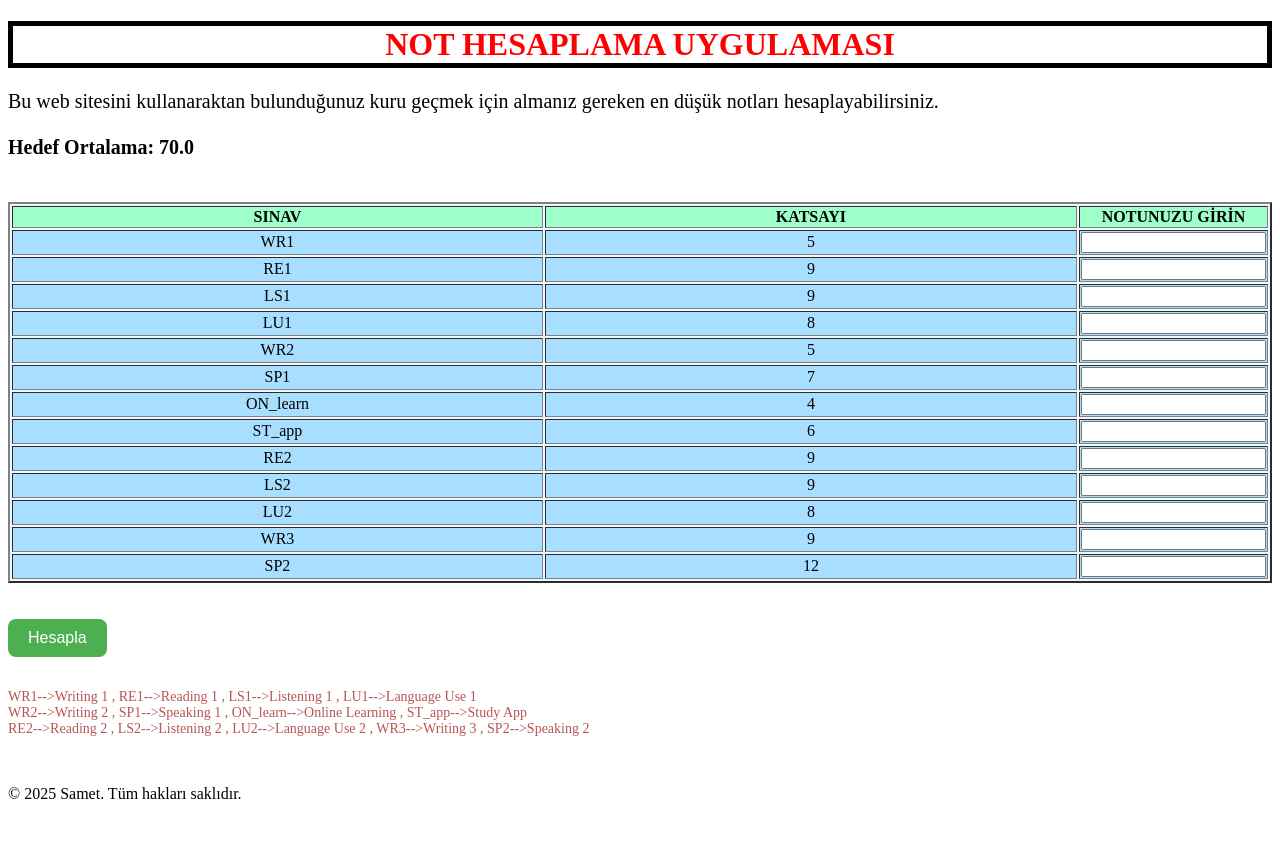
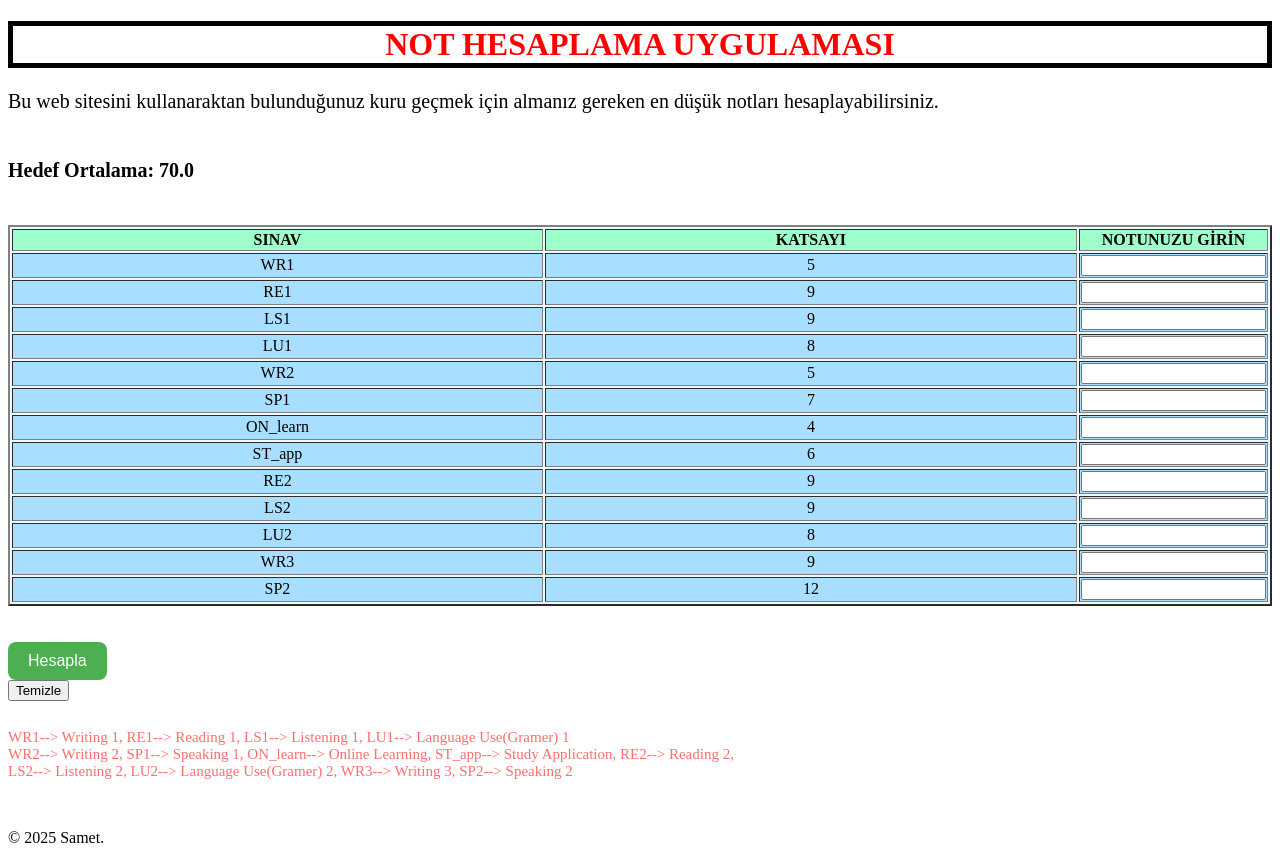
Before and after one commit to Samet4216/BtuHazirlik, a Flask app: page / in a window 1280 px wide. Before the commit the page ends 799 px from the top, so only its background shows below. Run offline with Flask 3, Linux system fonts and the light colour scheme.

Commit message:
reset button added

```diff
--- a/app.py
+++ b/app.py
@@ -11,8 +11,12 @@ HEDEF_ORTALAMA = 70.0  # Geçmek için gereken hedef ortalama
 
 @app.route('/')
 def index():
-    # Ana sayfayı yüklerken hedef ortalamayı da gönderiyoruz
     return render_template('index.html', hedef_ortalama=HEDEF_ORTALAMA, girilen_notlar={})
+
+@app.route('/reset', methods=['POST'])
+def reset():
+    # Temizle butonuna basıldığında formu sıfırlar.
+    return render_template('index.html', hedef_ortalama=HEDEF_ORTALAMA, girilen_notlar={}, hatalar=[], sonuc_mesaji="", kalan_ders_bilgisi="")
 
 @app.route('/hesapla', methods=['POST'])
 def hesapla():
@@ -56,7 +60,7 @@ def hesapla():
                                sonuc_mesaji="",
                                kalan_ders_bilgisi="")
 
-    # --- Hesaplama Mantığı ---
+    # --- Hesaplama İşlemi ---
     sonuc_mesaji = ""
     kalan_ders_bilgisi = ""
 
@@ -83,23 +87,18 @@ def hesapla():
 
             if kalan_derslerden_gereken_ortalama_not > 100:
                 kalan_ders_bilgisi += f"maalesef {HEDEF_ORTALAMA:.2f} ortalamasına ulaşmanız artık mümkün değil (kalan derslerden ortalama {kalan_derslerden_gereken_ortalama_not:.2f} almanız gerekiyor)."
-            elif kalan_derslerden_gereken_ortalama_not < 0: # <= 0 yerine < 0 daha mantıklı olabilir, 0 da bir hedef olabilir.
+            elif kalan_derslerden_gereken_ortalama_not < 0:
                 kalan_ders_bilgisi += f"{HEDEF_ORTALAMA:.2f} ortalamasına ulaşmak için ek puana ihtiyacınız yok, hatta 0 alsanız bile geçiyorsunuz. Mevcut durumunuz iyi!"
                 if mevcut_toplam_katsayi > 0:
                      mevcut_ortalama_sadece_girilenler = mevcut_toplam_puan_carpi_katsayi / mevcut_toplam_katsayi
                      kalan_ders_bilgisi += f" (Sadece girilen derslerinizin ortalaması: {mevcut_ortalama_sadece_girilenler:.2f})"
             else: # 0 <= gereken_not <= 100 durumu
-                kalan_ders_bilgisi += f"{HEDEF_ORTALAMA:.2f} ortalamasına ulaşmak için her birinden en az {kalan_derslerden_gereken_ortalama_not:.2f} puan almanız gerekmektedir."
+                kalan_ders_bilgisi += f"{HEDEF_ORTALAMA:.2f} ortalamasına ulaşmak için her birinden ortalama en az {kalan_derslerden_gereken_ortalama_not:.2f} almanız gerekmektedir."
         else:
-            # Bu durumun oluşmaması gerekir eğer kalan_ders_sayisi > 0 ise,
-            # ama bir güvenlik önlemi olarak eklenebilir.
             kalan_ders_bilgisi = "Hesaplama için kalan ders katsayısı bulunamadı."
 
     # Eğer hiç not girilmemişse (tüm inputlar boşsa) özel bir hata mesajı verelim.
-    # Bu kontrolü en sona aldım ki, eğer hatalı girişler varsa onlar öncelikli olsun.
-    # `mevcut_toplam_katsayi == 0` kontrolü, tüm girilen notların geçersiz olduğu durumu da kapsar.
     # `kalan_ders_sayisi == len(SINAVLAR_VE_KATSAYILARI)` tüm derslerin boş bırakıldığını gösterir.
-    # `not any(g.strip() for g in girilen_notlar_form_icin.values() if g)` daha sağlam bir boşluk kontrolü.
 
     all_inputs_empty_or_whitespace = True
     for value in girilen_notlar_form_icin.values():
@@ -121,7 +120,7 @@ def hesapla():
                            kalan_ders_bilgisi=kalan_ders_bilgisi,
                            girilen_notlar=girilen_notlar_form_icin,
                            hedef_ortalama=HEDEF_ORTALAMA,
-                           hatalar=hatalar) # Hataları her zaman gönderelim, boş olsa bile sorun olmaz
+                           hatalar=hatalar)
 
 if __name__ == '__main__':
     app.run(debug=True)
--- a/templates/index.html
+++ b/templates/index.html
@@ -1,5 +1,6 @@
 <!DOCTYPE html>
 <html>
+
 <head>
     <title>Hazırlık Not Hesaplama Uygulaması</title>
     <meta charset="utf-8">
@@ -7,6 +8,7 @@
     <meta name="author" content="konyalı">
     <link rel="stylesheet" href="{{ url_for('static', filename='style.css') }}">
 </head>
+
 <body>
     <h1 style="border: 5px solid black;text-align: center;color: red;">
         NOT HESAPLAMA UYGULAMASI
@@ -14,42 +16,109 @@
     <p style="font-size: 20px;font-weight: 200;">
         Bu web sitesini kullanaraktan bulunduğunuz kuru geçmek için almanız gereken en düşük notları hesaplayabilirsiniz.<br>
         <br>
-            <strong style="marker: none;">Hedef Ortalama: {{ hedef_ortalama if hedef_ortalama else 70 }}</strong> <!-- Python'dan gelmezse varsayılan gösterir -->
+        <br>
+        <strong style="marker: none;">Hedef Ortalama: {{ hedef_ortalama if hedef_ortalama else 70 }}</strong>
         <br><br>
     </p>
     <form method="POST" action="/hesapla">
         <table border="2">
-                <thead><tr class="first"><th>SINAV</th><th>KATSAYI</th><th>NOTUNUZU GİRİN</th></tr></thead>
+            <thead>
+                <tr class="first">
+                    <th>SINAV</th>
+                    <th>KATSAYI</th>
+                    <th>NOTUNUZU GİRİN</th>
+                </tr>
+            </thead>
             <tbody>
-                    <tr><td>WR1</td><td class="kare">5</td><td><input type="text" name="wr1_not" value="{{ girilen_notlar.wr1_not if girilen_notlar else '' }}"></td></tr>
-                    <tr><td>RE1</td><td class="kare">9</td><td><input type="text" name="re1_not" value="{{ girilen_notlar.re1_not if girilen_notlar else '' }}"></td></tr>
-                    <tr><td>LS1</td><td class="kare">9</td><td><input type="text" name="ls1_not" value="{{ girilen_notlar.ls1_not if girilen_notlar else '' }}"></td></tr>
-                    <tr><td>LU1</td><td class="kare">8</td><td><input type="text" name="lu1_not" value="{{ girilen_notlar.lu1_not if girilen_notlar else '' }}"></td></tr>
-                    <tr><td>WR2</td><td class="kare">5</td><td><input type="text" name="wr2_not" value="{{ girilen_notlar.wr2_not if girilen_notlar else '' }}"></td></tr>
-                    <tr><td>SP1</td><td class="kare">7</td><td><input type="text" name="sp1_not" value="{{ girilen_notlar.sp1_not if girilen_notlar else '' }}"></td></tr>
-                    <tr><td>ON_learn</td><td class="kare">4</td><td><input type="text" name="on_not" value="{{ girilen_notlar.on_not if girilen_notlar else '' }}"></td></tr>
-                    <tr><td>ST_app</td><td class="kare">6</td><td><input type="text" name="st_not" value="{{ girilen_notlar.st_not if girilen_notlar else '' }}"></td></tr>
-                    <tr><td>RE2</td><td class="kare">9</td><td><input type="text" name="re2_not" value="{{ girilen_notlar.re2_not if girilen_notlar else '' }}"></td></tr>
-                    <tr><td>LS2</td><td class="kare">9</td><td><input type="text" name="ls2_not" value="{{ girilen_notlar.ls2_not if girilen_notlar else '' }}"></td></tr>
-                    <tr><td>LU2</td><td class="kare">8</td><td><input type="text" name="lu2_not" value="{{ girilen_notlar.lu2_not if girilen_notlar else '' }}"></td></tr>
-                    <tr><td>WR3</td><td class="kare">9</td><td><input type="text" name="wr3_not" value="{{ girilen_notlar.wr3_not if girilen_notlar else '' }}"></td></tr>
-                    <tr><td>SP2</td><td class="kare">12</td><td><input type="text" name="sp2_not" value="{{ girilen_notlar.sp2_not if girilen_notlar else '' }}"></td></tr>
+                <tr>
+                    <td>WR1</td>
+                    <td class="kare">5</td>
+                    <td><input type="text" name="wr1_not" value="{{ girilen_notlar.wr1_not if girilen_notlar else '' }}"></td>
+                </tr>
+                <tr>
+                    <td>RE1</td>
+                    <td class="kare">9</td>
+                    <td><input type="text" name="re1_not" value="{{ girilen_notlar.re1_not if girilen_notlar else '' }}"></td>
+                </tr>
+                <tr>
+                    <td>LS1</td>
+                    <td class="kare">9</td>
+                    <td><input type="text" name="ls1_not" value="{{ girilen_notlar.ls1_not if girilen_notlar else '' }}"></td>
+                </tr>
+                <tr>
+                    <td>LU1</td>
+                    <td class="kare">8</td>
+                    <td><input type="text" name="lu1_not" value="{{ girilen_notlar.lu1_not if girilen_notlar else '' }}"></td>
+                </tr>
+                <tr>
+                    <td>WR2</td>
+                    <td class="kare">5</td>
+                    <td><input type="text" name="wr2_not" value="{{ girilen_notlar.wr2_not if girilen_notlar else '' }}"></td>
+                </tr>
+                <tr>
+                    <td>SP1</td>
+                    <td class="kare">7</td>
+                    <td><input type="text" name="sp1_not" value="{{ girilen_notlar.sp1_not if girilen_notlar else '' }}"></td>
+                </tr>
+                <tr>
+                    <td>ON_learn</td>
+                    <td class="kare">4</td>
+                    <td><input type="text" name="on_not" value="{{ girilen_notlar.on_not if girilen_notlar else '' }}"></td>
+                </tr>
+                <tr>
+                    <td>ST_app</td>
+                    <td class="kare">6</td>
+                    <td><input type="text" name="st_not" value="{{ girilen_notlar.st_not if girilen_notlar else '' }}"></td>
+                </tr>
+                <tr>
+                    <td>RE2</td>
+                    <td class="kare">9</td>
+                    <td><input type="text" name="re2_not" value="{{ girilen_notlar.re2_not if girilen_notlar else '' }}"></td>
+                </tr>
+                <tr>
+                    <td>LS2</td>
+                    <td class="kare">9</td>
+                    <td><input type="text" name="ls2_not" value="{{ girilen_notlar.ls2_not if girilen_notlar else '' }}"></td>
+                </tr>
+                <tr>
+                    <td>LU2</td>
+                    <td class="kare">8</td>
+                    <td><input type="text" name="lu2_not" value="{{ girilen_notlar.lu2_not if girilen_notlar else '' }}"></td>
+                </tr>
+                <tr>
+                    <td>WR3</td>
+                    <td class="kare">9</td>
+                    <td><input type="text" name="wr3_not" value="{{ girilen_notlar.wr3_not if girilen_notlar else '' }}"></td>
+                </tr>
+                <tr>
+                    <td>SP2</td>
+                    <td class="kare">12</td>
+                    <td><input type="text" name="sp2_not" value="{{ girilen_notlar.sp2_not if girilen_notlar else '' }}"></td>
+                </tr>
             </tbody>
         </table>
         <br>
         <br>
+        <div class="buttonContainer">
             <button type="submit" class="benimButon">Hesapla</button>
-            <br><br>
-            <p style="font-size: 14px; font-weight: 100; color: rgb(184, 85, 85); white-space: normal;">
-                WR1-->Writing 1  ,  RE1-->Reading 1  ,  LS1-->Listening 1  ,  LU1-->Language Use 1 <br>
-                WR2-->Writing 2  ,  SP1-->Speaking 1  ,  ON_learn-->Online Learning  ,  ST_app-->Study App <br>
-                RE2-->Reading 2 , LS2-->Listening 2 , LU2-->Language Use 2 , WR3-->Writing 3 , SP2-->Speaking 2
+            <form method="POST" action="/hesapla">
+                {% for sinav_adi, _ in SINAVLAR_VE_KATSAYILARI %}
+                <input type="text" name="{{ sinav_adi }}" value="{{ girilen_notlar[sinav_adi]|default('') }}" placeholder="{{ sinav_adi.upper() }}"> {% endfor %}
+            </form>
+
+            <form method="POST" action="/reset">
+                <button type="submit" class="restart">Temizle</button>
+            </form>
+        </div>
+
+        <br>
+        <p style="font-size: 15px; color: rgb(255, 110, 110); margin-top: 10px; white-space: normal;">
+            WR1--> Writing 1, RE1--> Reading 1, LS1--> Listening 1, LU1--> Language Use(Gramer) 1
+            <br>WR2--> Writing 2, SP1--> Speaking 1, ON_learn--> Online Learning, ST_app--> Study Application, RE2--> Reading 2,<br> LS2--> Listening 2, LU2--> Language Use(Gramer) 2, WR3--> Writing 3, SP2--> Speaking 2
         </p>
     </form>
 
-        <br>
-
-        {% if hatalar %}
+    <br> {% if hatalar %}
     <div style="color: red; border: 1px solid red; padding: 10px; margin-top: 20px;">
         <h2>Hatalar:</h2>
         <ul>
@@ -58,16 +127,12 @@
             {% endfor %}
         </ul>
     </div>
-        {% endif %}
-
-        {% if sonuc_mesaji %}
+    {% endif %} {% if sonuc_mesaji %}
     <div style="color: darkblue; border: 1px solid darkblue; padding: 10px; margin-top: 20px;">
         <h2>Durumunuz (Tüm Notlar Girildiğinde):</h2>
         <p>{{ sonuc_mesaji }}</p>
     </div>
-        {% endif %}
-
-        {% if kalan_ders_bilgisi %}
+    {% endif %} {% if kalan_ders_bilgisi %}
     <div style="color: green; border: 1px solid green; padding: 10px; margin-top: 20px;">
         <h2>Kalan Dersler İçin Hesaplama:</h2>
         <p>{{ kalan_ders_bilgisi }}</p>
@@ -75,8 +140,9 @@
     {% endif %}
 
     <footer>
-    <p>&copy; 2025 Samet. Tüm hakları saklıdır.</p>
+        <p>&copy; 2025 Samet.</p>
     </footer>
 
 </body>
+
 </html>
```
Lines whose indentation alone changed are shown as unchanged.
